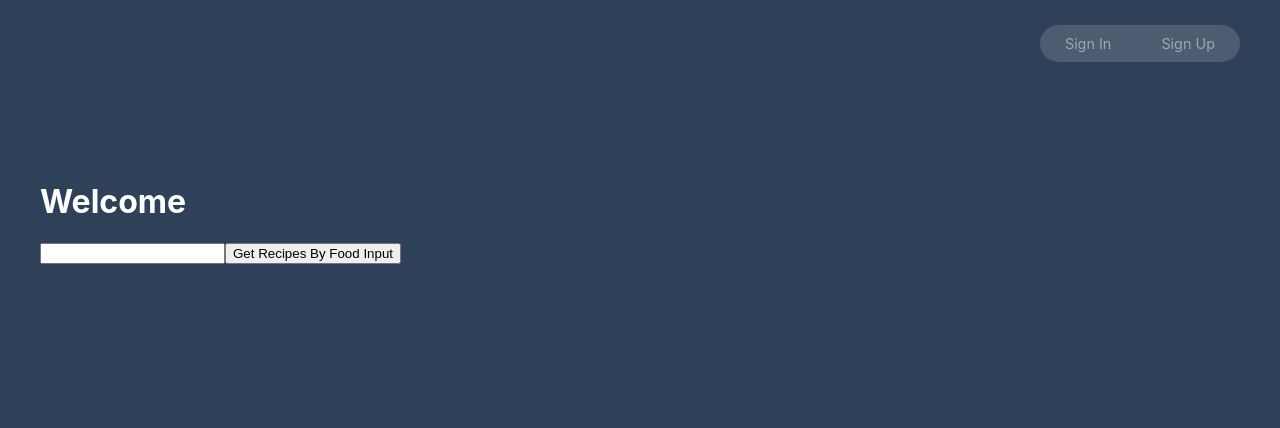
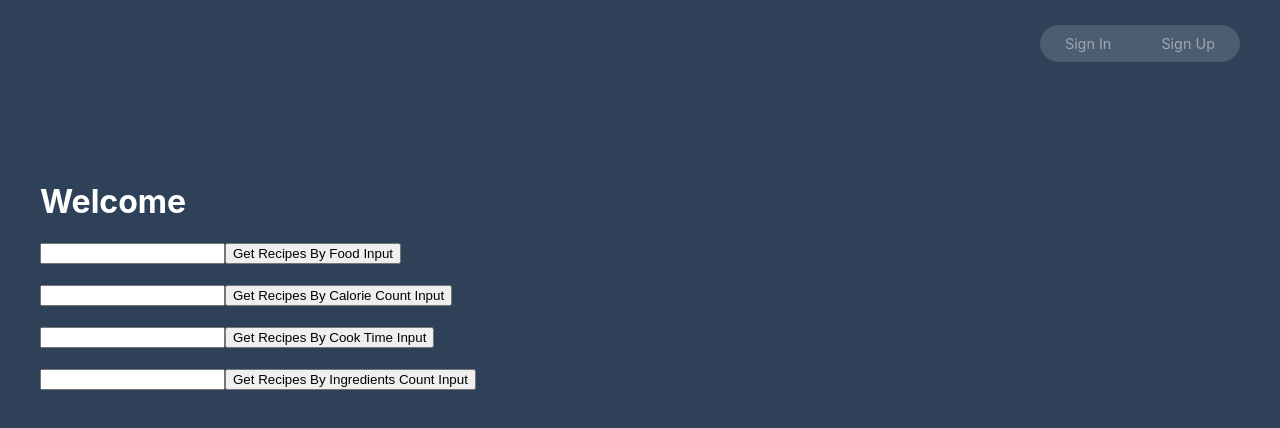
Before and after one commit to manojpanta/Calorie-Tracker, a React (Create React App) app: page /#/users in a window 1280 px wide. Shown: the top 428 px of the page. Built offline with nearby package versions, Linux system fonts and the light colour scheme.

Commit message:
Add additional edamam service endpoints for recipes by calories, ingredients, and cooktime
Co-authored-by: Manoj Panta <34468256+manojpanta@users.noreply.github.com>

```diff
--- a/src/pages/users.js
+++ b/src/pages/users.js
@@ -14,12 +14,93 @@ class Users extends Component {
       hasSearched: false,
       recipes: {}
     };
-    this.randomRecipe = this.randomRecipe.bind(this);
+    this.randomRecipes = this.randomRecipes.bind(this);
+    this.calorieRecipes = this.calorieRecipes.bind(this);
+    this.timeRecipes = this.timeRecipes.bind(this);
+    this.ingredientsRecipes = this.ingredientsRecipes.bind(this);
   }
 
-  randomRecipe(text) {
+  randomRecipes(text) {
     if (this.refs.textBox.value !== "") {
       const url = `https://edamam-service.herokuapp.com/api/v1/recipes?q=${this.refs.textBox.value}`;
+      const proxyurl = "https://cors-anywhere.herokuapp.com/";
+      fetch(proxyurl + url,
+        {
+          headers: {
+            'Accept': 'application/json',
+            'Content-Type': 'application/json'
+          },
+          method: "GET"
+        }
+      )
+      .then(response => response.json())
+      .then(result => {
+        if (result.recipe1) {
+          this.setState({hasSearched: true, recipes: result})
+        } else {
+          alert('No Recipes Found. Please Search Different Food')
+        }
+      })
+    } else {
+      alert("Please Enter Food Search Term")
+    }
+  }
+
+  calorieRecipes(calories) {
+    if (this.refs.calorieCount.value !== "") {
+      const url = `https://edamam-service.herokuapp.com/api/v1/recipes/calories?calories=${this.refs.calorieCount.value}`;
+      const proxyurl = "https://cors-anywhere.herokuapp.com/";
+      fetch(proxyurl + url,
+        {
+          headers: {
+            'Accept': 'application/json',
+            'Content-Type': 'application/json'
+          },
+          method: "GET"
+        }
+      )
+      .then(response => response.json())
+      .then(result => {
+        if (result.recipe1) {
+          this.setState({hasSearched: true, recipes: result})
+        } else {
+          alert('No Recipes Found. Please Search Different Food')
+        }
+      })
+    } else {
+      alert("Please Enter Food Search Term")
+    }
+  }
+
+  timeRecipes(text) {
+    if (this.refs.cookTimeCount.value !== "") {
+      const url = `https://edamam-service.herokuapp.com/api/v1/recipes?q=${this.refs.cookTimeCount.value}`;
+      const proxyurl = "https://cors-anywhere.herokuapp.com/";
+      fetch(proxyurl + url,
+        {
+          headers: {
+            'Accept': 'application/json',
+            'Content-Type': 'application/json'
+          },
+          method: "GET"
+        }
+      )
+      .then(response => response.json())
+      .then(result => {
+        if (result.recipe1) {
+          this.setState({hasSearched: true, recipes: result})
+        } else {
+          alert('No Recipes Found. Please Search Different Food')
+        }
+      })
+    } else {
+      alert("Please Enter Food Search Term")
+    }
+  }
+
+  ingredientsRecipes(text) {
+    if (this.refs.ingredientCount.value !== "") {
+      const url = `https://edamam-service.herokuapp.com/api/v1/recipes?q=${this.refs.ingredientCount.value}`;
       const proxyurl = "https://cors-anywhere.herokuapp.com/";
       fetch(proxyurl + url,
         {
@@ -53,7 +134,16 @@ class Users extends Component {
         this.state.hasSearched
         ? <Recipes recipes={this.state.recipes}/>
         : <><input ref= 'textBox' type = 'text'/>
-        <button onClick= { (e)=> {this.randomRecipe("")} }>Get Recipes By Food Input</button></>
+        <button onClick= { (e)=> {this.randomRecipes("")} }>Get Recipes By Food Input</button>
+<br/><br/>
+        <input ref= 'calorieCount' type = 'text'/>
+        <button onClick= { (e)=> {this.calorieRecipes("")} }>Get Recipes By Calorie Count Input</button>
+<br/><br/>
+        <input ref= 'cookTimeCount' type = 'text'/>
+        <button onClick= { (e)=> {this.timeRecipes("")} }>Get Recipes By Cook Time Input</button>
+<br/><br/>
+        <input ref= 'ingredientCount' type = 'text'/>
+        <button onClick= { (e)=> {this.ingredientsRecipes("")} }>Get Recipes By Ingredients Count Input</button></>
       }
       </div>
     );
```
